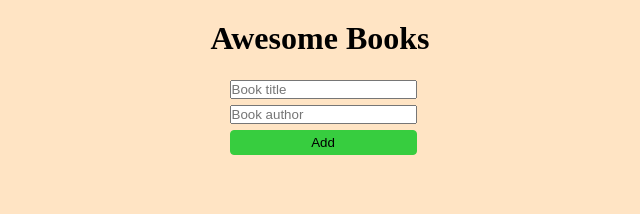
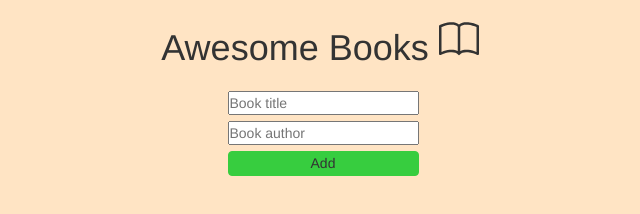
Before and after one commit to maaloum/Awsome-book, a website: page index.html in a window 1280 px wide. Shown: the whole page, without its empty margins (320-960 px from the left). Drawn offline with nearby package versions, Linux system fonts and the light colour scheme.

Commit message:
edit style .css

```diff
--- a/index.html
+++ b/index.html
@@ -4,12 +4,18 @@
   <meta charset="UTF-8">
   <meta http-equiv="X-UA-Compatible" content="IE=edge">
   <meta name="viewport" content="width=device-width, initial-scale=1.0">
+  <link rel="stylesheet" href="https://maxcdn.bootstrapcdn.com/bootstrap/3.4.1/css/bootstrap.min.css">
+  <script src="https://ajax.googleapis.com/ajax/libs/jquery/3.6.0/jquery.min.js"></script>
+  <script src="https://maxcdn.bootstrapcdn.com/bootstrap/3.4.1/js/bootstrap.min.js"></script>
   <link rel="stylesheet" href="style.css">
   <title>Awsome books</title>
 </head>
 <body>
 
-  <h1>Awesome Books</h1>
+  <h1> Awesome Books <svg xmlns="http://www.w3.org/2000/svg" width="16" height="16" fill="currentColor" class="bi bi-book" viewBox="0 0 16 16">
+    <path d="M1 2.828c.885-.37 2.154-.769 3.388-.893 1.33-.134 2.458.063 3.112.752v9.746c-.935-.53-2.12-.603-3.213-.493-1.18.12-2.37.461-3.287.811V2.828zm7.5-.141c.654-.689 1.782-.886 3.112-.752 1.234.124 2.503.523 3.388.893v9.923c-.918-.35-2.107-.692-3.287-.81-1.094-.111-2.278-.039-3.213.492V2.687zM8 1.783C7.015.936 5.587.81 4.287.94c-1.514.153-3.042.672-3.994 1.105A.5.5 0 0 0 0 2.5v11a.5.5 0 0 0 .707.455c.882-.4 2.303-.881 3.68-1.02 1.409-.142 2.59.087 3.223.877a.5.5 0 0 0 .78 0c.633-.79 1.814-1.019 3.222-.877 1.378.139 2.8.62 3.681 1.02A.5.5 0 0 0 16 13.5v-11a.5.5 0 0 0-.293-.455c-.952-.433-2.48-.952-3.994-1.105C10.413.809 8.985.936 8 1.783z"/>
+  </svg>
+    </h1>
   <div class="container">
 
   </div>
--- a/package.json
+++ b/package.json
@@ -10,5 +10,8 @@
     "stylelint-config-standard": "^21.0.0",
     "stylelint-csstree-validator": "^1.9.0",
     "stylelint-scss": "^3.21.0"
+  },
+  "dependencies": {
+    "bootstrap-icons": "^1.9.1"
   }
 }
--- a/style.css
+++ b/style.css
@@ -16,7 +16,10 @@ body {
 h1 {
   margin: 20px;
 }
-
+svg{
+  width: 40px;
+  height: 40px;
+}
 form {
   display: flex;
   flex-direction: column;
@@ -38,6 +41,11 @@ form button {
   text-align: center;
 }
 
+form button:hover{
+  transform: scale(1.1);
+  background-color: rgb(5, 48, 218);
+  color: white;
+}
 hr {
   width: 100%;
 }
```
Also changed, not shown: 1 other file.
